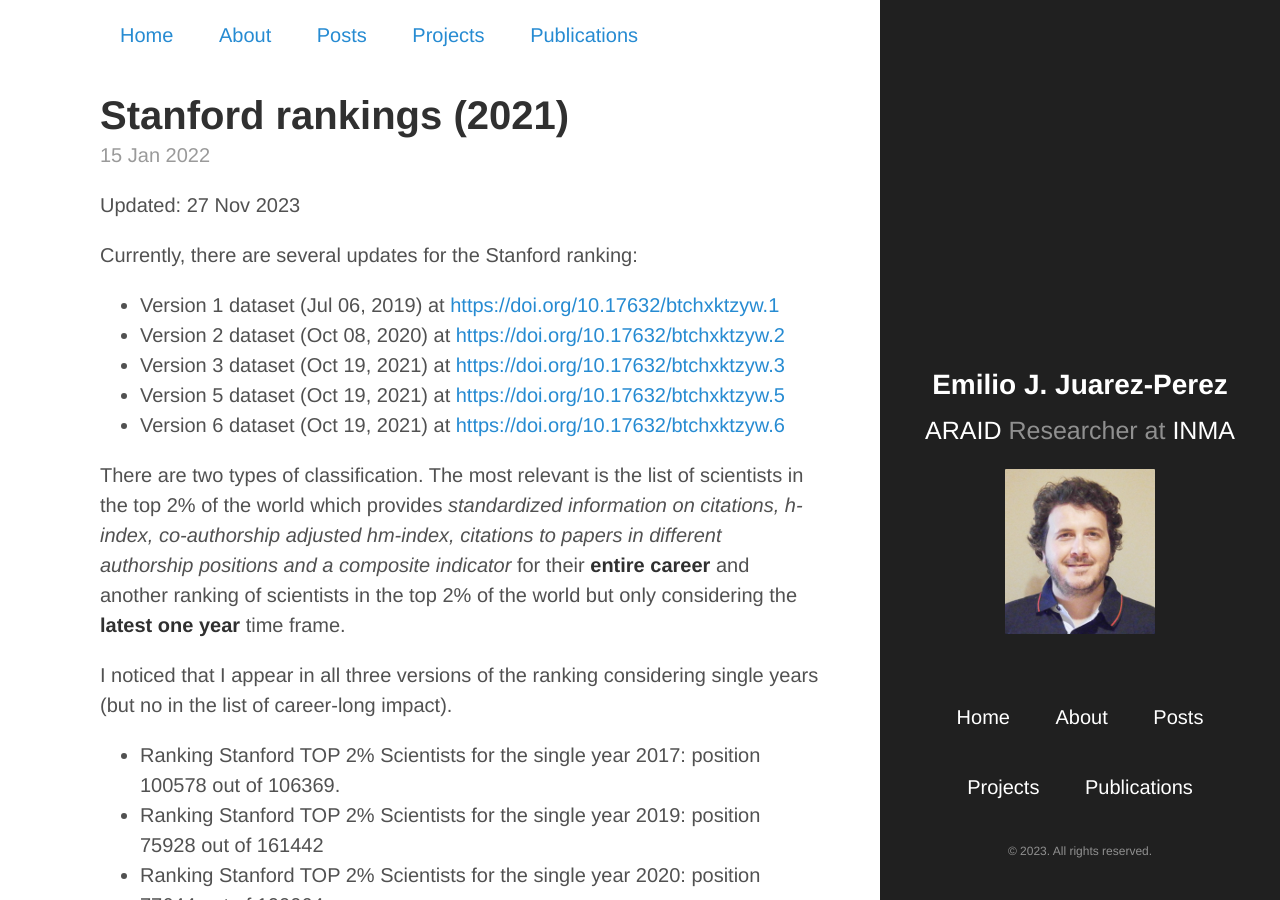
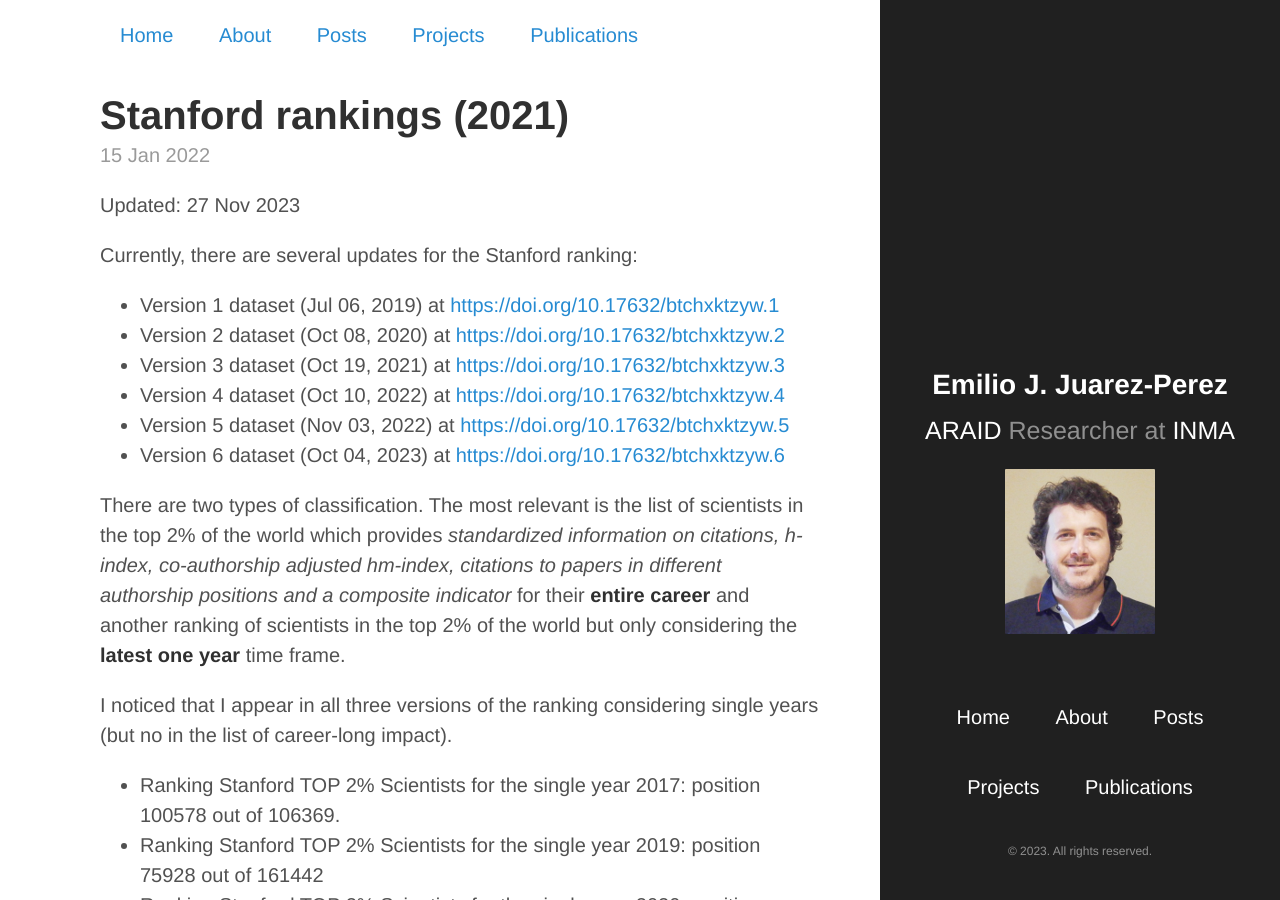
Before and after one commit to ejjpweb/ejjpweb.github.io, a Jekyll site: the page built from _posts/2022-01-15-Standford_rankings.md, in a window 1280 px wide and 900 px high. Built offline with Jekyll 4.4.1, drawn with Linux system fonts in a browser that asks for light colours.

Commit message:
updated Stanford ranking post2

```diff
--- a/_posts/2022-01-15-Standford_rankings.md
+++ b/_posts/2022-01-15-Standford_rankings.md
@@ -13,8 +13,9 @@ Currently, there are several updates for the Stanford ranking:
 * Version 1 dataset (Jul 06, 2019) at [https://doi.org/10.17632/btchxktzyw.1](https://doi.org/10.17632/btchxktzyw.1)
 * Version 2 dataset (Oct 08, 2020) at [https://doi.org/10.17632/btchxktzyw.2](https://doi.org/10.17632/btchxktzyw.2)
 * Version 3 dataset (Oct 19, 2021) at [https://doi.org/10.17632/btchxktzyw.3](https://doi.org/10.17632/btchxktzyw.3)
-* Version 5 dataset (Oct 19, 2021) at [https://doi.org/10.17632/btchxktzyw.5](https://doi.org/10.17632/btchxktzyw.5)
-* Version 6 dataset (Oct 19, 2021) at [https://doi.org/10.17632/btchxktzyw.6](https://doi.org/10.17632/btchxktzyw.6)
+* Version 4 dataset (Oct 10, 2022) at [https://doi.org/10.17632/btchxktzyw.4](https://doi.org/10.17632/btchxktzyw.4)
+* Version 5 dataset (Nov 03, 2022) at [https://doi.org/10.17632/btchxktzyw.5](https://doi.org/10.17632/btchxktzyw.5)
+* Version 6 dataset (Oct 04, 2023) at [https://doi.org/10.17632/btchxktzyw.6](https://doi.org/10.17632/btchxktzyw.6)
 
 
 There are two types of classification. The most relevant is the list of scientists in the top 2% of the world which provides *standardized information on citations, h-index, co-authorship adjusted hm-index, citations to papers in different authorship positions and a composite indicator* for their **entire career** and another ranking of scientists in the top 2% of the world but only considering the **latest one year** time frame.
```
